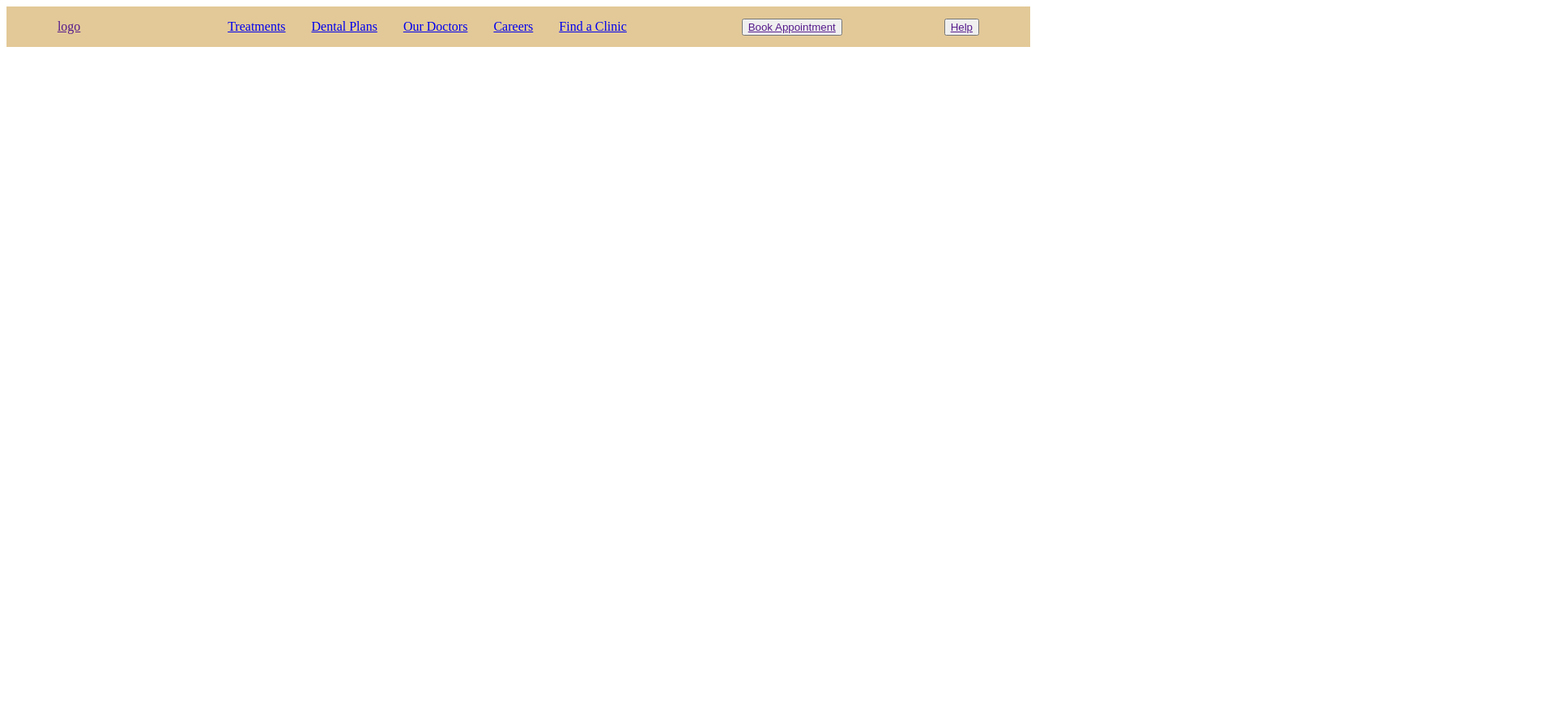
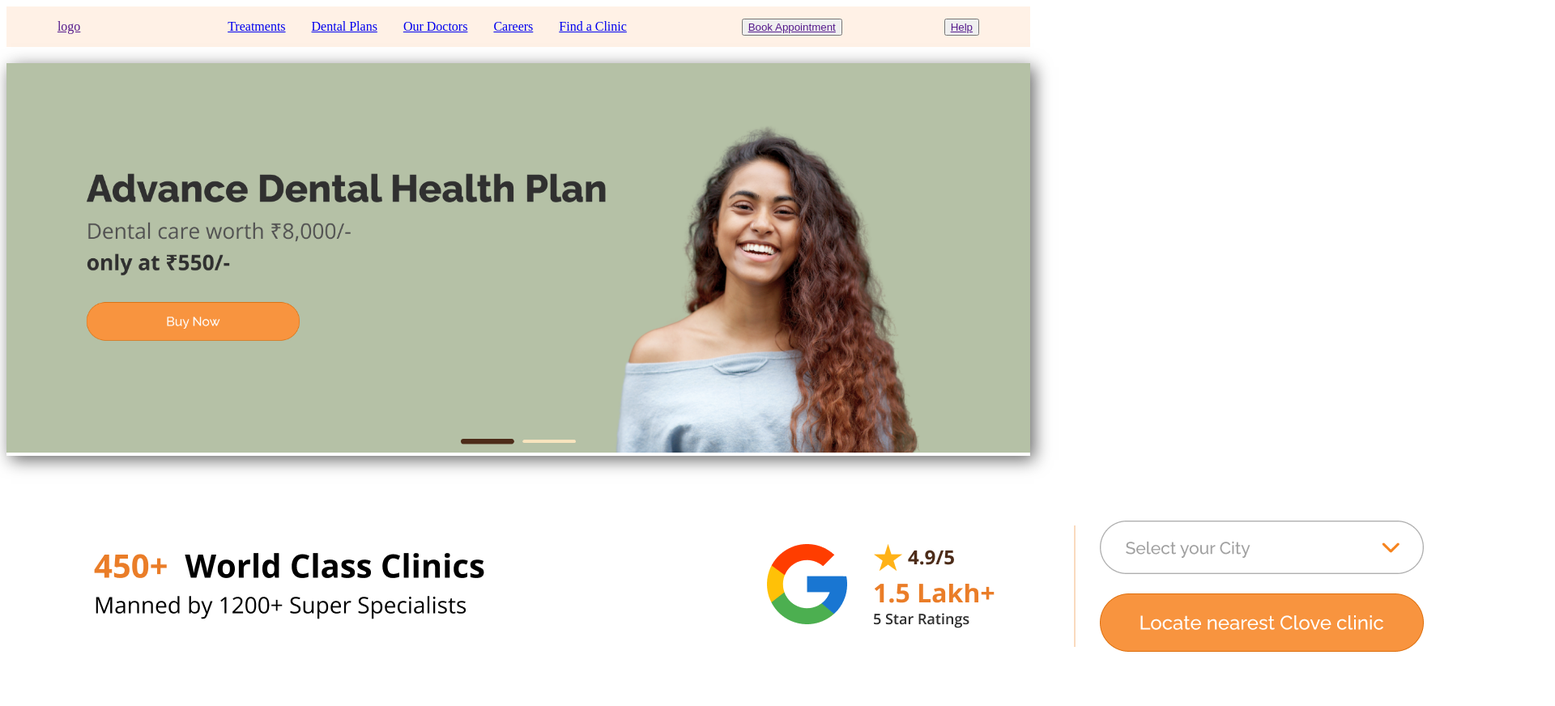
Before and after one commit to vaibhav666-glitch/UnbndlAssesment, a plain HTML site: page index.html in a window 1280 px wide. Shown: the top 872 px of the page at 81% size, 1920 px wide, since content can reach past the window. Before the commit the page ends 800 px from the top, so only its background shows below. Drawn offline with Linux system fonts and the light colour scheme.

Commit message:
update UI

```diff
--- a/index.html
+++ b/index.html
@@ -46,5 +46,61 @@
         </div>
 
     </nav>
+    <section id="crousel">
+        <div class="crousel-container">
+            <div class="wrapper">
+                <div class="wrapper-holder">
+                    <div id="slider-img-1">
+                        <img src="Frame 52499.png">
+
+                    </div>
+
+
+                </div>
+            </div>
+            <div class="button-holder">
+                <a href="#Frame 52499.png" class="button"></a>
+
+
+            </div>
+        </div>
+
+    </section >
+
+
+    <section class="imageFig">
+        <div>
+            <img src="Frame 52435.png" alt="">
+        </div>
+    </section>
+
+    <section class="imageFig"></section>
+        <div>
+            <img src="Frame 52358.png" alt="">
+        </div>
+    </section>
+
+    <section class="imageFig"></section>
+    <div>
+        <img src="Frame 52389.png" alt="">
+    </div>
+</section>
+
+<section class="imageFig"></section>
+    <div>
+        <img src="Frame 832.png" alt="">
+    </div>
+</section>
+<section class="imageFig"></section>
+    <div>
+        <img class="img" src="Frame 2609372.png" alt="">
+    </div>
+</section>
+
+<section class="imageFig"></section>
+    <div>
+        <img src="Frame 2609415.png" alt="">
+    </div>
+</section>
 </body>
 </html>
--- a/style.css
+++ b/style.css
@@ -1,5 +1,6 @@
+
 #nav{
-    background-color: #e3c998;
+    background: #FFF1E6;
     display: flex;
     align-items: center;
     justify-content: space-around;
@@ -16,3 +17,45 @@
     padding-left: 1rem;
     padding-right: 1rem;
 }
+
+
+#crousel {
+    padding: 20px 0;
+    text-align: start;
+}
+
+
+
+.wrapper {
+    width: 100%;
+    height: 30%;
+    box-shadow: 5px 5px 20px rgba(0, 0, 0, 0.6);
+    overflow: hidden;
+}
+
+.wrapper img {
+    width: 100%;
+    height: 40%;
+    object-fit: cover;
+}
+
+.button-holder {
+    position: absolute;
+    left: 50%;
+    bottom: 10px;
+    transform: translateX(-50%);
+}
+
+.button {
+    background-color: #fff;
+    width: 15px;
+    height: 15px;
+    border-radius: 15px;
+    display: inline-block;
+    margin: 0 5px;
+}
+
+.img{
+    width: 50%;
+    object-fit: cover;
+}
```
Also changed, not shown: Frame 2609372.png (added), Frame 52358.png (added), Frame 52389.png (added), Frame 52435.png (added), Frame 52499.png (added), 2 other files.
